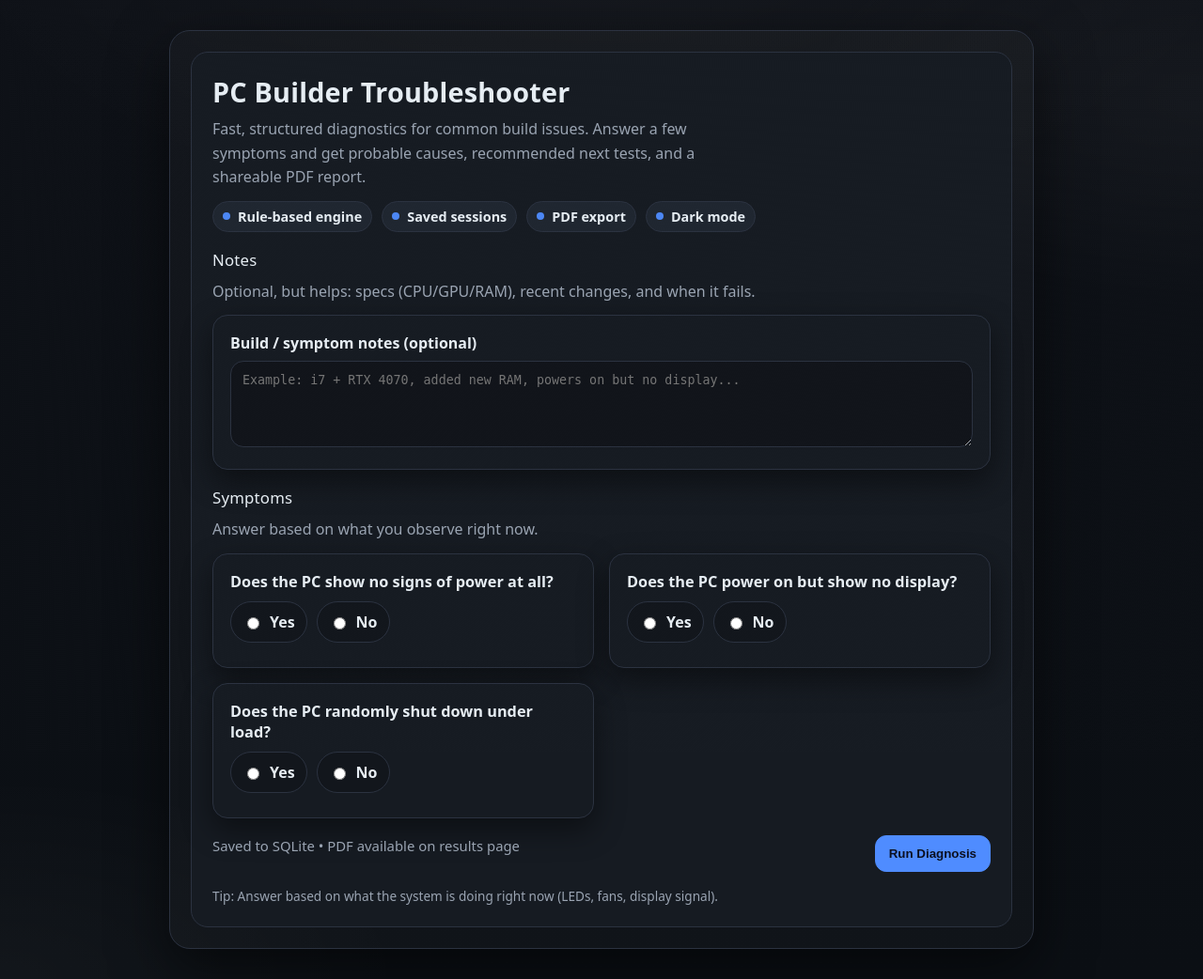
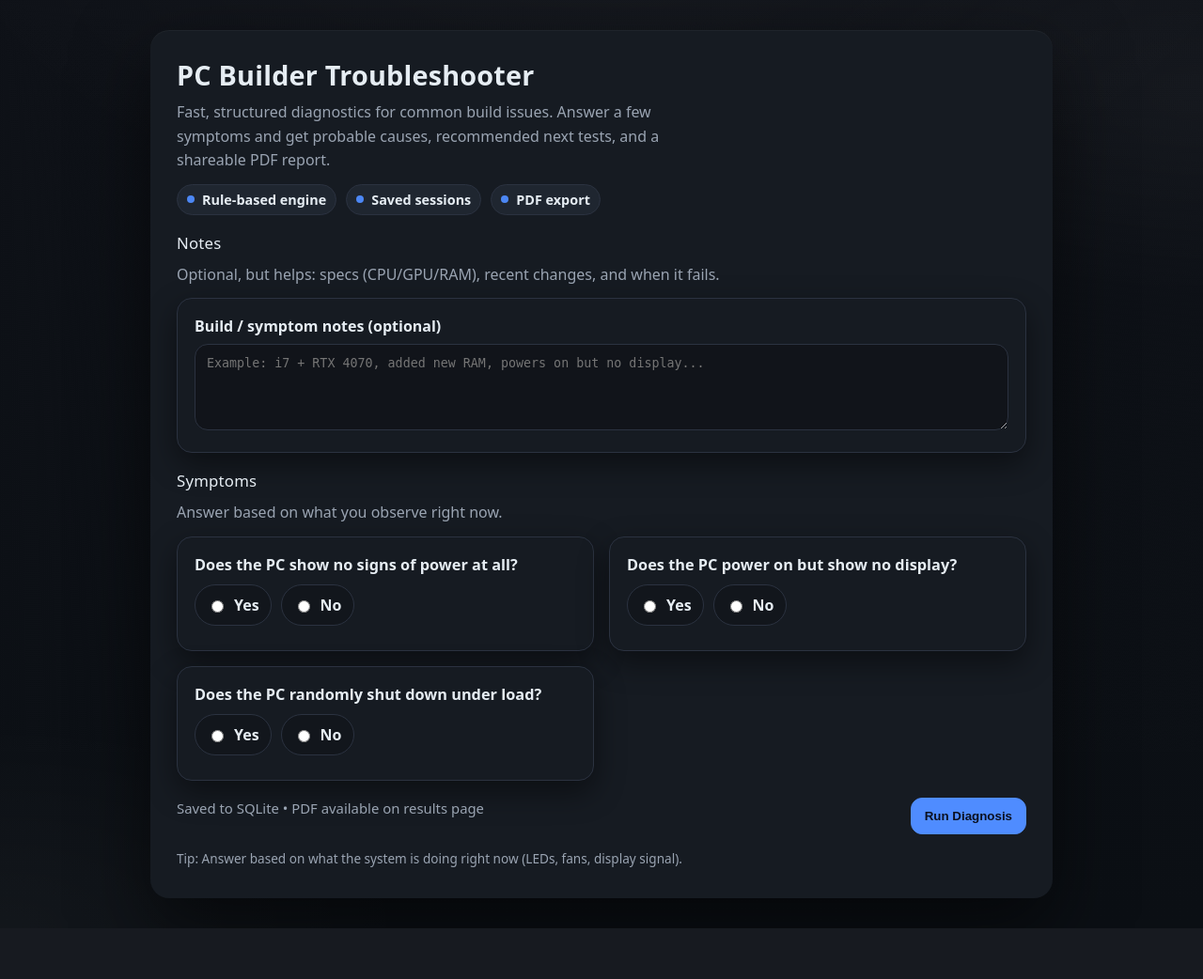
Before and after one commit to sleepyhugo/pc-builder-troubleshooter, a FastAPI app: page / in a window 1280 px wide. Shown: the whole page at 94% size. After the commit the page ends 988 px from the top, so only its background shows below. Run offline with FastAPI, Linux system fonts and the light colour scheme.

Commit message:
UI: Edited Web UI to look nicer.

```diff
--- a/app/web/static/styles.css
+++ b/app/web/static/styles.css
@@ -253,23 +253,25 @@
   }
 }
 
-/* App Shell */
-.shell{
+/* Main App Container */
+.app{
   width: 100%;
-  max-width: 920px;
-  background: rgba(255,255,255,0.02);
-  border: 1px solid var(--border);
-  border-radius: 22px;
-  padding: 22px;
-  box-shadow: 0 20px 60px rgba(0,0,0,0.55);
+  max-width: 960px;
+  padding: 28px 28px 32px;
+  background: var(--panel);
+  border-radius: 20px;
+
+  /* soft elevation, no borders */
+  box-shadow:
+    0 30px 80px rgba(0,0,0,0.55),
+    inset 0 1px 0 rgba(255,255,255,0.04);
 }
 
-.shell-inner{
-  background: var(--panel);
-  border: 1px solid var(--border);
-  border-radius: 18px;
-  padding: 22px;
+.page, .app{
+  position: relative;
+  z-index: 1;
 }
+
 
 /* Hero */
 .hero{
--- a/app/web/templates/index.html
+++ b/app/web/templates/index.html
@@ -9,8 +9,7 @@
 
 <body>
   <div class="page">
-    <div class="shell">
-      <div class="shell-inner">
+       <main class="app">
 
         <div class="hero">
           <div>
@@ -24,7 +23,6 @@
               <span class="chip"><span class="dot"></span> Rule-based engine</span>
               <span class="chip"><span class="dot"></span> Saved sessions</span>
               <span class="chip"><span class="dot"></span> PDF export</span>
-              <span class="chip"><span class="dot"></span> Dark mode</span>
             </div>
           </div>
         </div>
@@ -73,7 +71,7 @@
           </div>
         </form>
 
-      </div>
+      </main>
     </div>
   </div>
 </body>
```
